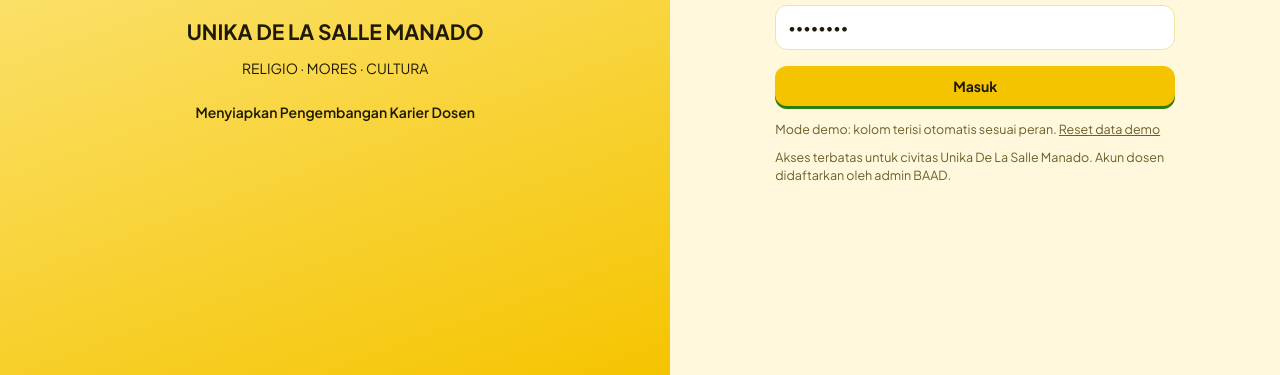
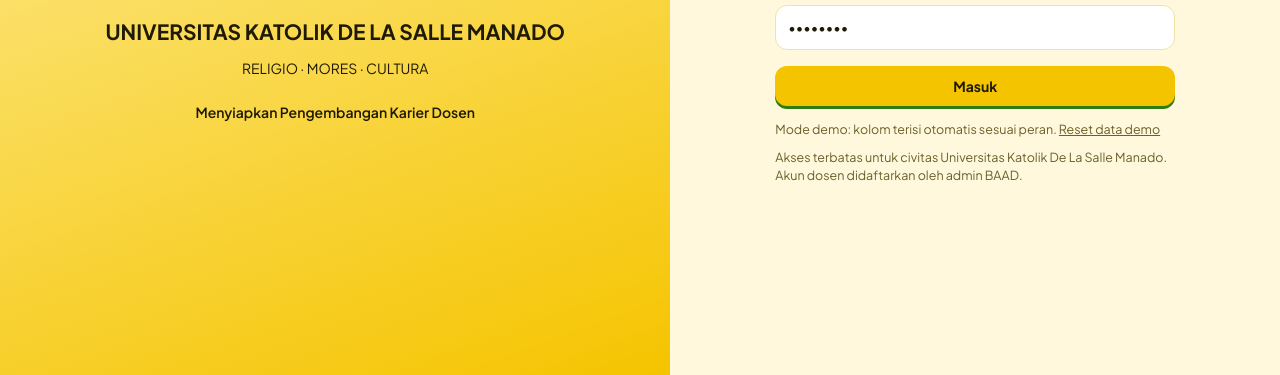
Before and after one commit to Be-cca/sipkd_mppl, a plain HTML site: page index.html in a window 1280 px wide. Shown: the part 425-800 px from the top of the page. Drawn offline with Linux system fonts and the light colour scheme; no server answers.

Commit message:
Update university name to Universitas Katolik De La Salle

```diff
--- a/index.html
+++ b/index.html
@@ -11,7 +11,7 @@
 <div id="lg">
     <div class="lgl">
         <img src="Univ_Katolik_De_La_Salle.jpeg" alt="Logo Unika De La Salle">
-        <h2>UNIKA DE LA SALLE MANADO</h2>
+        <h2>UNIVERSITAS KATOLIK DE LA SALLE MANADO</h2>
         <p>RELIGIO · MORES · CULTURA</p>
         <p style="margin-top:14px;font-weight:600">Menyiapkan Pengembangan Karier Dosen</p>
     </div>
@@ -29,7 +29,7 @@
         <span style="text-decoration:underline;cursor:pointer" onclick="resetD()">Reset data demo
         </span>
     </p>
-    <p class="note">Akses terbatas untuk civitas Unika De La Salle Manado. Akun dosen didaftarkan oleh admin BAAD.
+    <p class="note">Akses terbatas untuk civitas Universitas Katolik De La Salle Manado. Akun dosen didaftarkan oleh admin BAAD.
     </p>
     </form>
 </div>
@@ -39,7 +39,7 @@
             <div class="brand">
                 <img src="Univ_Katolik_De_La_Salle.jpeg" alt="Logo Unika De La Salle">
                 <div>SIPKD
-                    <small>Unika De La Salle Manado
+                    <small>Universitas Katolik De La Salle Manado
                     </small>
                 </div>
             </div>
```
